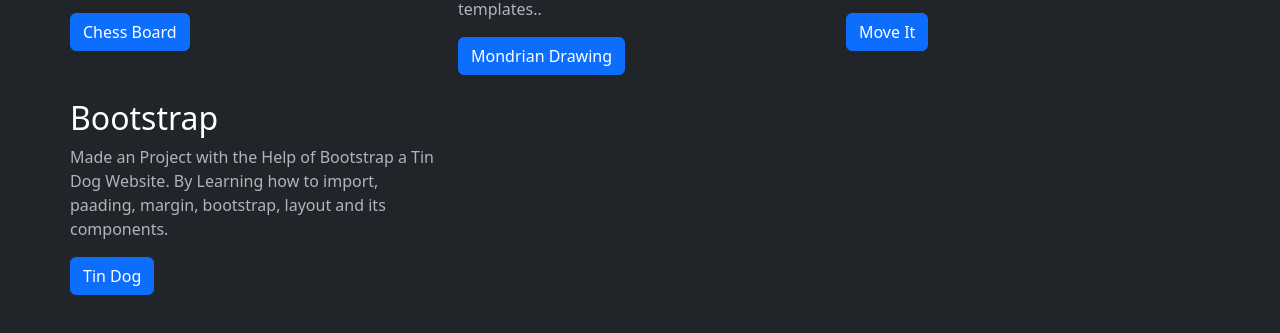
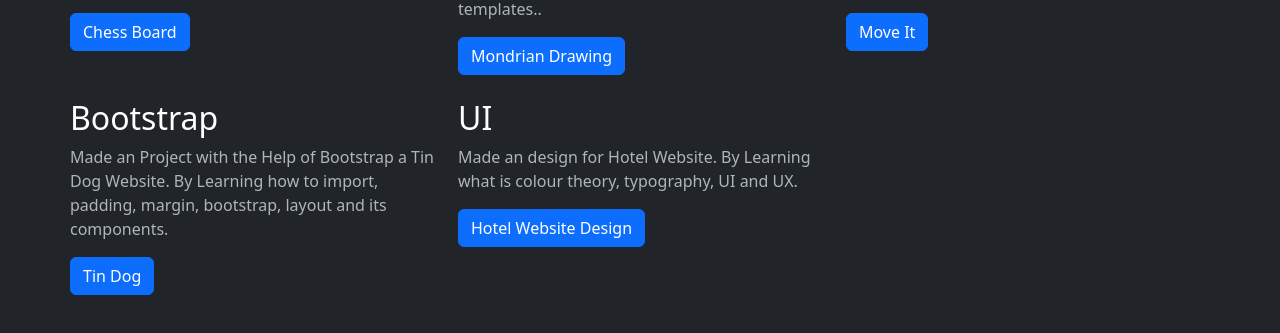
Before and after one commit to anand-yv/Learning-Web-Dev, a plain HTML site: page index.html in a window 1280 px wide. Shown: the part 707-1040 px from the top of the page. Drawn offline with nearby package versions, Linux system fonts and the light colour scheme.

Commit message:
Website Design
Hotel Website

```diff
--- a/index.html
+++ b/index.html
@@ -103,10 +103,20 @@
             <div class="col d-flex align-items-start">
                 <div>
                     <h3 class="fs-2 text-body-emphasis">Bootstrap</h3>
-                    <p>Made an Project with the Help of Bootstrap a Tin Dog Website. By Learning how to import, paading, margin,
+                    <p>Made an Project with the Help of Bootstrap a Tin Dog Website. By Learning how to import, padding, margin,
                         bootstrap, layout and its components.</p>
                     <a href="./TinDog Project/index.html" class="btn btn-primary">
                         Tin Dog
+                    </a>
+                </div>
+            </div>
+
+            <div class="col d-flex align-items-start">
+                <div>
+                    <h3 class="fs-2 text-body-emphasis">UI</h3>
+                    <p>Made an design for Hotel Website. By Learning what is colour theory, typography, UI and UX.</p>
+                    <a href="./Design Hotel Website/Hotel Website.pdf" class="btn btn-primary">
+                        Hotel Website Design
                     </a>
                 </div>
             </div>
```
Also changed, not shown: 1 other file.
